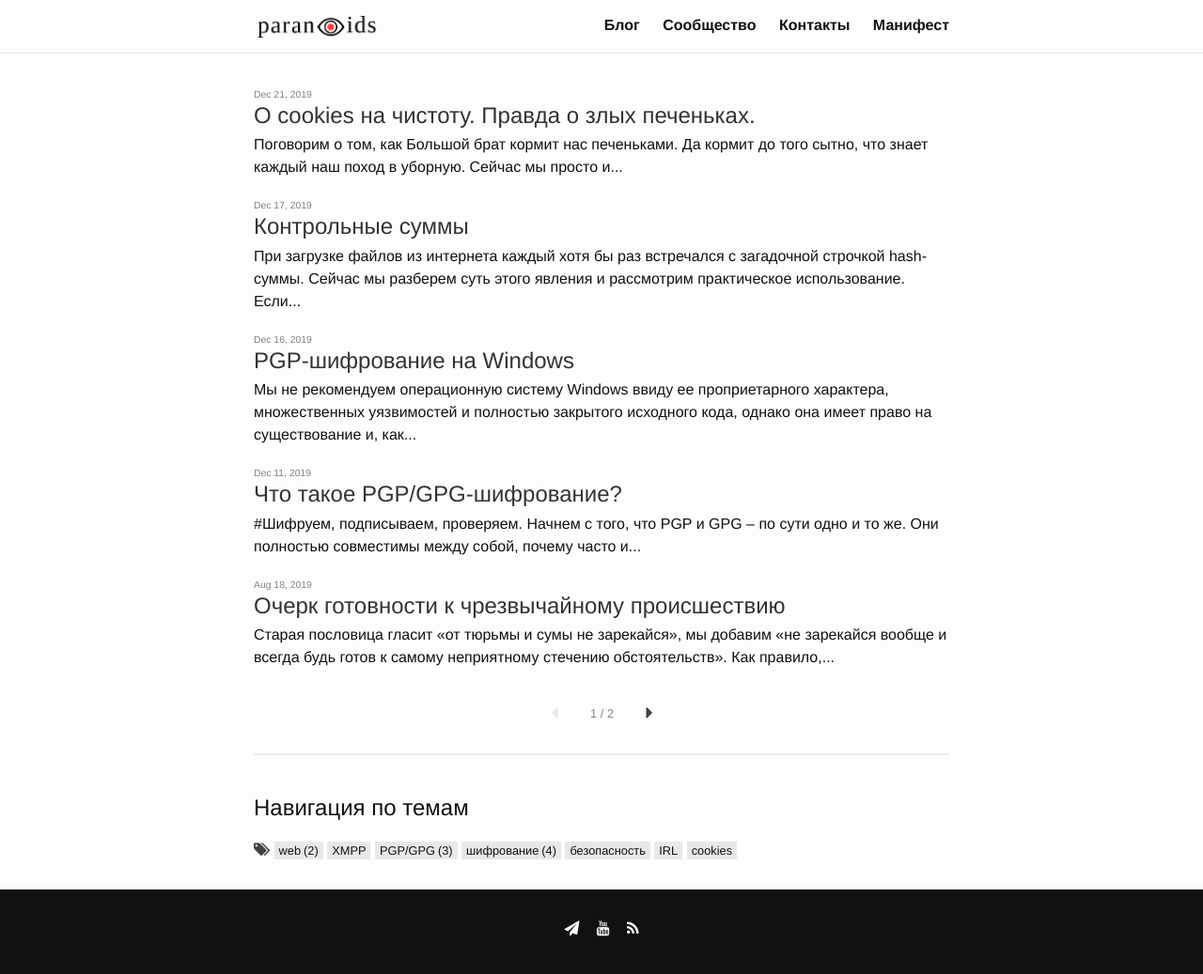
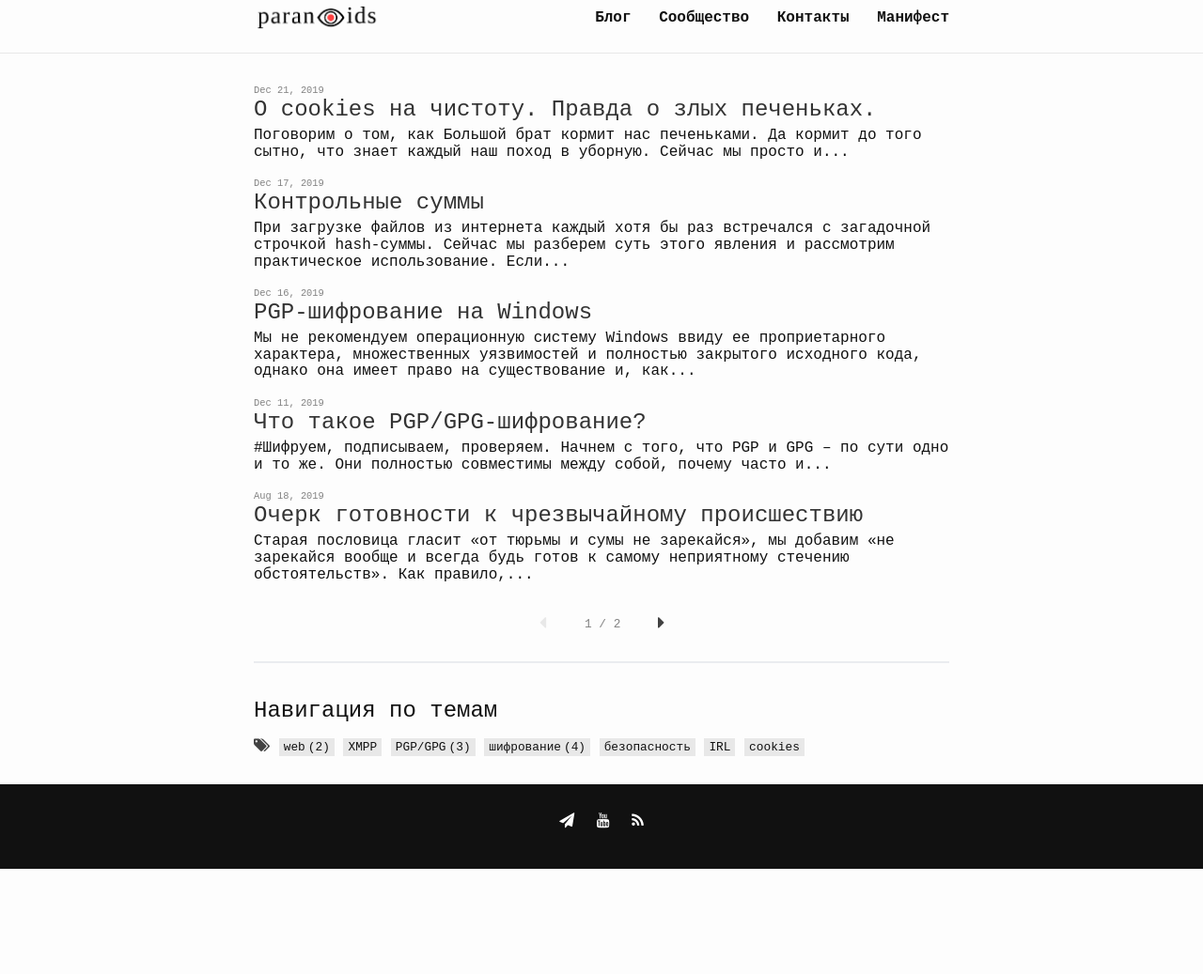
Before and after one commit to 2b7E1n6D0e5R7/2b7E1n6D0e5R7.github.io, a Jekyll site: the page built from index.html, in a window 1280 px wide. Shown: the whole page at 94% size. Built offline with Jekyll 4.4.1, drawn with Linux system fonts in a browser that asks for light colours; the list of posts is cut into pages by our own code; after the commit the page ends 925 px from its top, so only the background shows below that.

Commit message:
Update minimaless.scss

```diff
--- a/_sass/minimaless.scss
+++ b/_sass/minimaless.scss
@@ -2,11 +2,11 @@
 
 // Define defaults for each variable.
 
-$base-font-family: "Helvetica Neue", Helvetica, Arial, sans-serif !default;
+$base-font-family: monospace, "Helvetica Neue", Helvetica, Arial, sans-serif !default;
 $base-font-size:   16px !default;
 $base-font-weight: 400 !default;
 $small-font-size:  $base-font-size * 0.65 !default;
-$base-line-height: 1.5 !default;
+$base-line-height: 1.1 !default;
 
 $spacing-unit:     30px !default;
 
```
